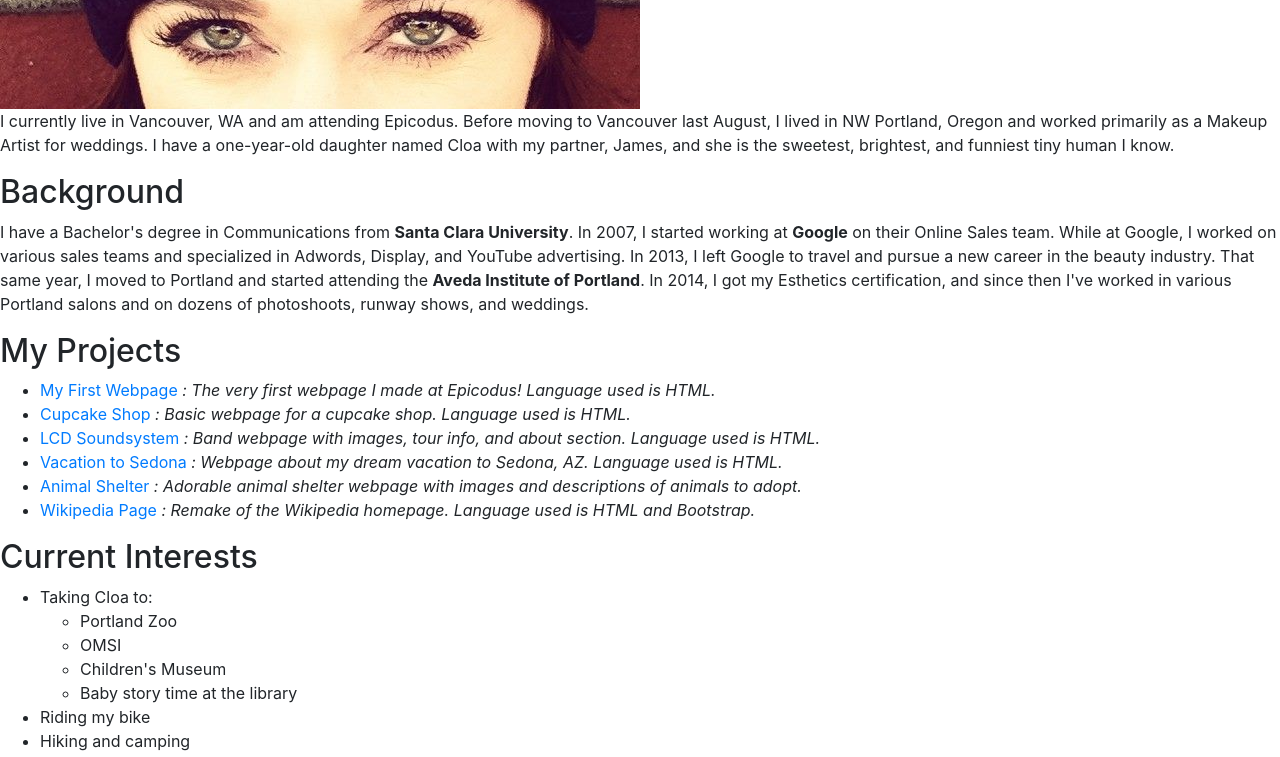
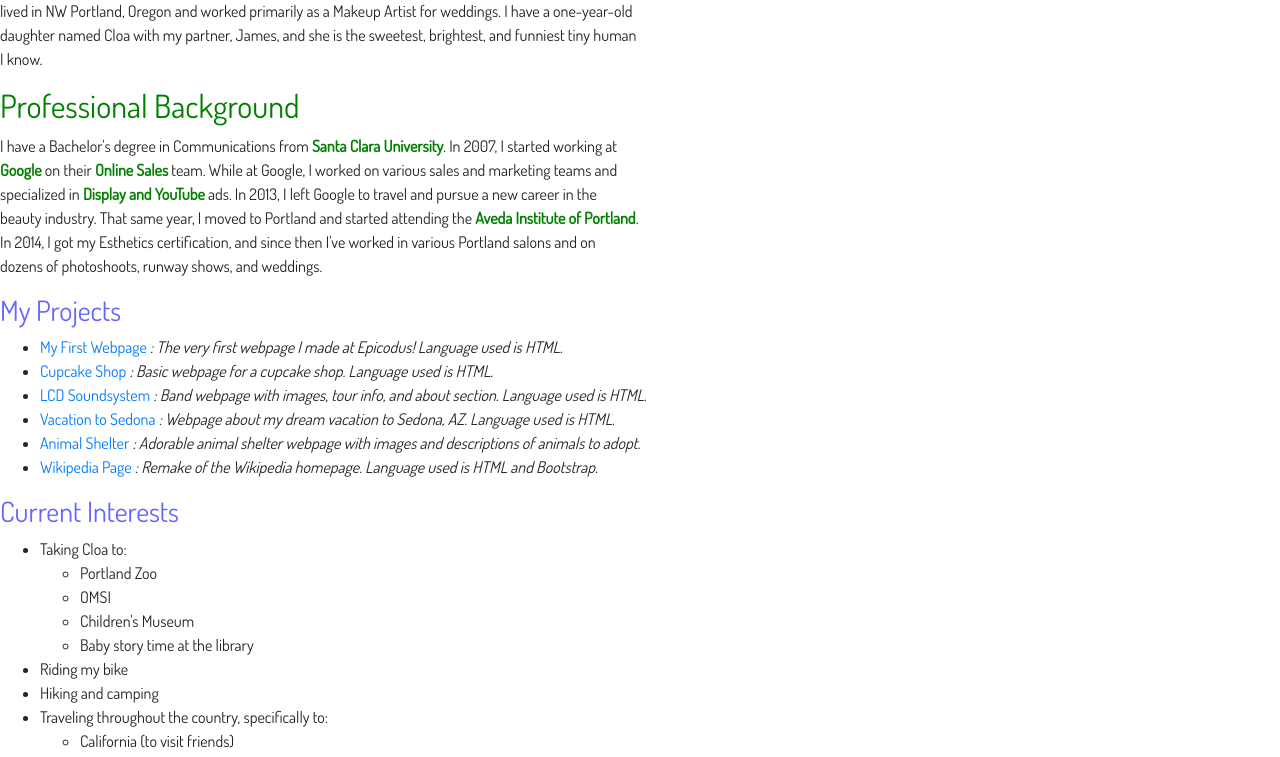
Before and after one commit to kristendynamite/portfolio, a plain HTML site: page portfolio-page/index.html in a window 1280 px wide. Shown: the part 633-1390 px from the top of the page. Drawn offline with nearby package versions, Linux system fonts and the light colour scheme.

Commit message:
add divs and spans, new fonts, and colors.

```diff
--- a/portfolio-page/css/styles.css
+++ b/portfolio-page/css/styles.css
@@ -1,3 +1,22 @@
-/*h2 {
-  color: blue;
-}*/
+h2 {
+  color: #008000;
+}
+
+.intro {
+  width: 50%;
+}
+
+.special {
+  color: #008000;
+  font-weight: bolder;
+
+
+}
+
+h3 {
+  color: #6666ff;
+}
+
+body {
+  font-family:'Dosis', sans-serif;
+}
--- a/portfolio-page/index.html
+++ b/portfolio-page/index.html
@@ -3,22 +3,28 @@
   <head>
     <link href="css/bootstrap.css" rel ="stylesheet" type="text/css" media="all">
     <link href="css/styles.css" rel="stylesheet" type="text/css" media="all">
+    <link href="https://fonts.googleapis.com/css?family=Dosis" rel="stylesheet">
+
     <title>Portfolio Landing Page</title>
   </head>
   <body>
-    <h1>Kristen McKee's Portfolio</h1>
+    <h1>Kristen McKee</h1>
+    <img src="images/me_3.png" alt="Photo of Kristen" />
+    <h2>About Me</h2>
+    <div class="intro">
+      <p>I currently live in Vancouver, WA and am attending <strong>Epicodus</strong>. Before moving to Vancouver last August, I lived in NW Portland, Oregon and worked primarily as a Makeup Artist for weddings. I have a one-year-old daughter named Cloa with my partner, James, and she is the sweetest, brightest, and funniest tiny human I know.</p>
+      <h2>Professional Background</h2>
+      <p>I have a Bachelor's degree in Communications from <span class ="special">Santa Clara University</span>. In 2007, I started working at <span class ="special">Google</span> on their <span class ="special">Online Sales</span> team. While at Google, I worked on various sales and marketing teams and specialized in <span class ="special">Display and YouTube</span> ads. In 2013, I left Google to travel and pursue a new career in the beauty industry. That same year, I moved to Portland and started attending the <span class="special">Aveda Institute of Portland</span>. In 2014, I got my Esthetics certification, and since then I've worked in various Portland salons and on dozens of photoshoots, runway shows, and weddings.</p>
+    </div>
+    <p>
+      <!-- <blockquote cite="http://">
+
+      </blockquote> -->
+    </p>
 
 
-    <h2>About Me</h2>
-    <img src="images/me.jpg" alt="Photo of Kristen" />
-    <p>I currently live in Vancouver, WA and am attending Epicodus. Before moving to Vancouver last August, I lived in NW Portland, Oregon and worked primarily as a Makeup Artist for weddings. I have a one-year-old daughter named Cloa with my partner, James, and she is the sweetest, brightest, and funniest tiny human I know.</p>
-
-
-    <h2>Background</h2>
-    <p>I have a Bachelor's degree in Communications from <strong>Santa Clara University</strong>. In 2007, I started working at <strong>Google</strong> on their Online Sales team. While at Google, I worked on various sales teams and specialized in Adwords, Display, and YouTube advertising. In 2013, I left Google to travel and pursue a new career in the beauty industry. That same year, I moved to Portland and started attending the <strong>Aveda Institute of Portland</strong>. In 2014, I got my Esthetics certification, and since then I've worked in various Portland salons and on dozens of photoshoots, runway shows, and weddings.</p>
-
-
-    <h2>My Projects</h2>
+    <div class="projects">
+      <h3>My Projects</h3>
       <ul>
         <li><a href="https://github.com/kristendynamite/my-first-webpage">My First Webpage</a><em> : The very first webpage I made at Epicodus! Language used is HTML.</em></li>
         <li><a href="https://github.com/kristendynamite/cupcake-shop">Cupcake Shop</a><em> : Basic webpage for a cupcake shop. Language used is HTML.</em></li>
@@ -27,9 +33,10 @@
         <li><a href="https://github.com/kristendynamite/animal-shelter">Animal Shelter</a><em> : Adorable animal shelter webpage with images and descriptions of animals to adopt.</em></li>
         <li><a href="https://github.com/kristendynamite/wikipedia">Wikipedia Page</a><em> : Remake of the Wikipedia homepage. Language used is HTML and Bootstrap.</em></li>
       </ul>
+    </div>
 
-
-    <h2>Current Interests</h2>
+    <div class="interests">
+      <h3>Current Interests</h3>
         <ul>
           <li>Taking Cloa to:</li>
             <ul>
@@ -57,5 +64,6 @@
               <li>Iceland</li>
             </ol>
         </ul>
+    </div>
   </body>
 </html>
```
Also changed, not shown: portfolio-page/images/me_3.png (added). Lines whose indentation alone changed are shown as unchanged.
